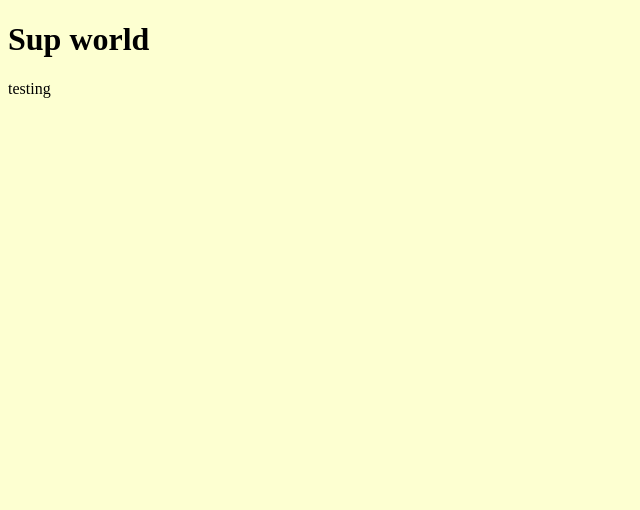
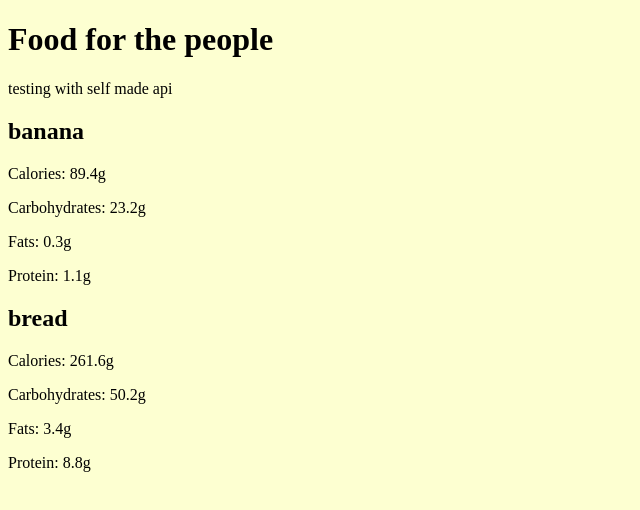
Before and after one commit to ArminasStrolys/react-tietoevry, a React (Create React App) app: page / in a window 1280 px wide. Shown: the top 510 px of the page, without its empty margins (0-640 px from the left). Built offline with nearby package versions, Linux system fonts and the light colour scheme.

Commit message:
Trying to figure out how to approach the API question

```diff
--- a/src/components/app/App.js
+++ b/src/components/app/App.js
@@ -1,8 +1,11 @@
+import Dishes from "../dishes/dishes";
+
 function App() {
   return (
     <div className="App">
-      <h1>Sup world</h1>
-      <p>testing</p>
+      <h1>Food for the people</h1>
+      <p>testing with self made api</p>
+      <Dishes />
     </div>
   );
 }
--- /dev/null
+++ b/src/components/dish/dish.jsx
@@ -0,0 +1,15 @@
+import React from "react";
+
+const Dish = (props) => {
+  return (
+    <div>
+    <h2>{props.title}</h2>
+      <p>Calories: {props.calories}g</p>
+      <p>Carbohydrates: {props.carbs}g</p>
+      <p>Fats: {props.fats}g</p>
+      <p>Protein: {props.protein}g</p>
+    </div>
+  );
+};
+
+export default Dish;
--- /dev/null
+++ b/src/components/dishes/dishes.jsx
@@ -0,0 +1,33 @@
+import React, { useState, useEffect } from "react";
+import Dish from "../dish/dish";
+import data from "../../data/data.json";
+
+const Dishes = () => {
+  //   const [dishes, setDishes] = useState([]);
+
+  //   useEffect(() => {
+  //     fetch("https://api.calorieninjas.com/v1/nutrition?query=")
+  //       .then((res) => res.json())
+  //       .then((data) => setDishes(data))
+  //       .catch((error) => console.log(error));
+  //   }, []);
+  //   console.log(dishes);
+  console.log(data)
+  return (
+    <div>
+      {data.map((item) => (
+        <Dish
+        title={item.title}
+        key={item.id}
+        calories={item.nutrition.calories}
+        fats={item.nutrition.fats}
+        carbs={item.nutrition.carbs}
+        protein={item.nutrition.protein}
+        />
+      ))}
+
+    </div>
+  );
+};
+
+export default Dishes;
--- /dev/null
+++ b/src/data/data.json
@@ -0,0 +1,30 @@
+[
+  {
+    "id": 1,
+    "title": "banana",
+    "servingSize": 100,
+    "nutrition":
+    {
+        "calories" : 89.4,
+        "carbs" : 23.2,
+        "protein" : 1.1,
+        "fats" : 0.3,
+        "summerSeason" : true,
+        "winterSeason" : true
+    }
+  },
+  {
+    "id": 2,
+    "title": "bread",
+    "servingSize": 100,
+    "nutrition":
+    {
+        "calories" : 261.6,
+        "carbs" : 50.2,
+        "protein" : 8.8,
+        "fats" : 3.4,
+        "summerSeason" : true,
+        "winterSeason" : true
+    }
+  }
+]
```
Also changed, not shown: src/components/utils/key.jsx (added, +14 -0 lines).
